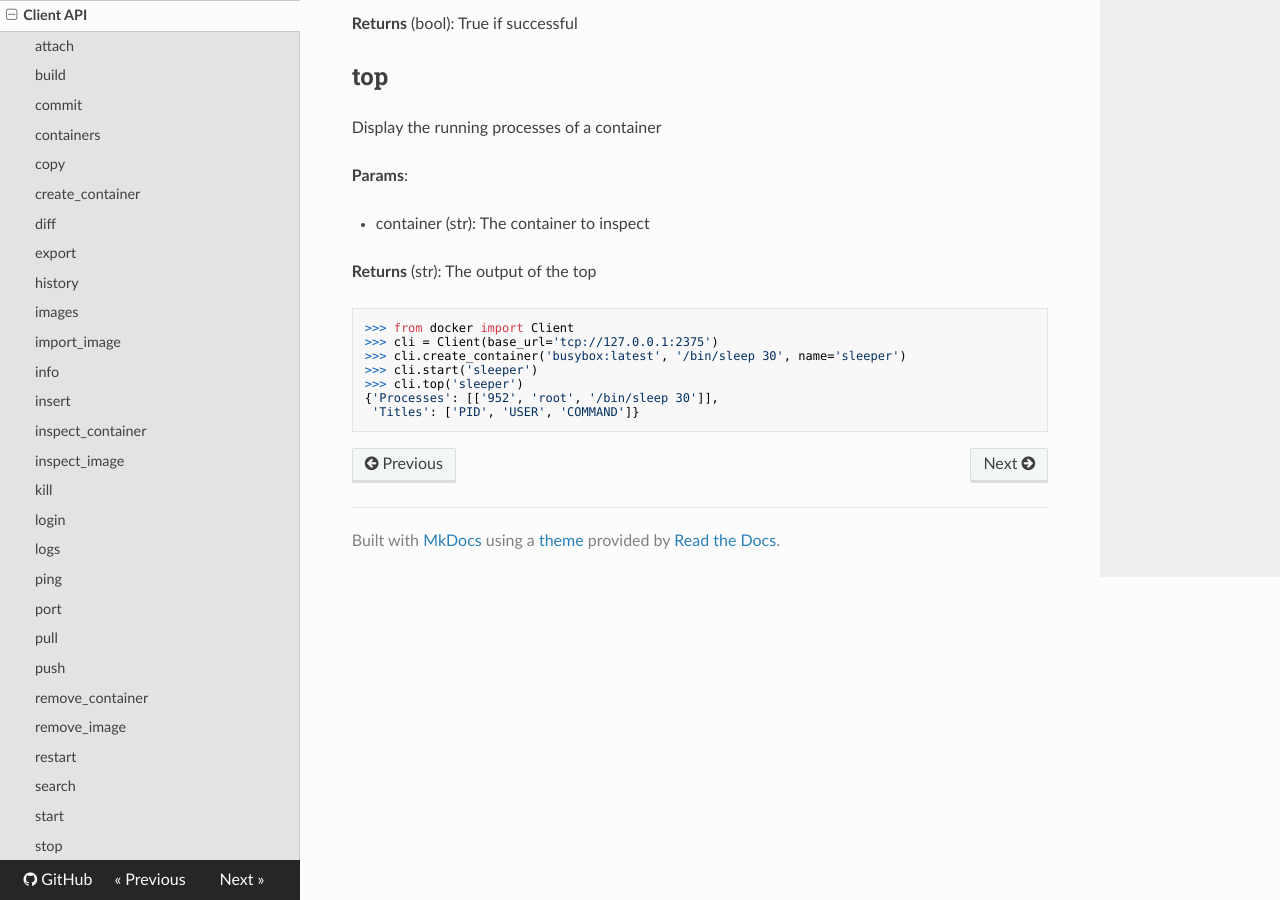
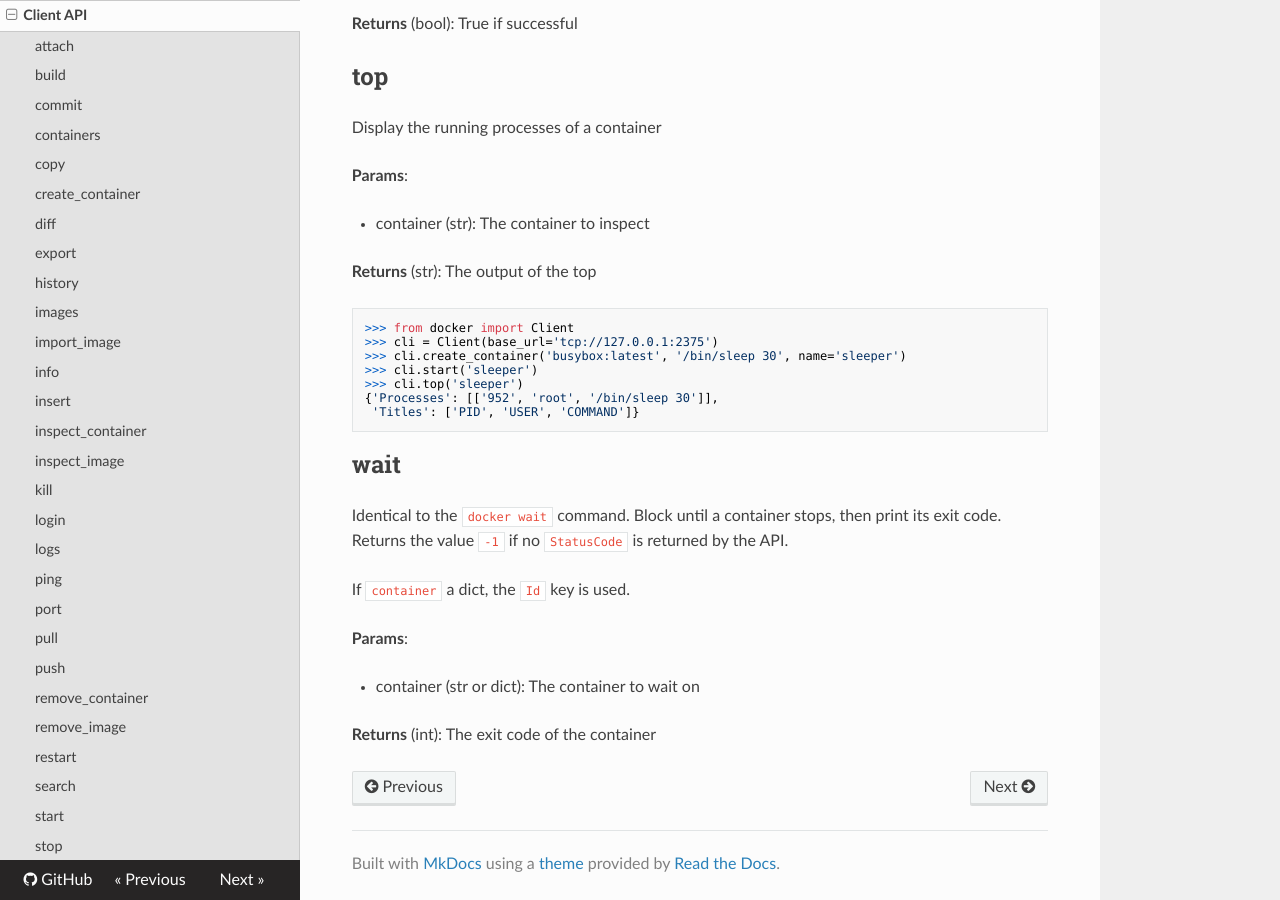
Before and after one commit to docker/docker-py, an MkDocs documentation site: the page built from docs/api.md, in a window 1280 px wide and 900 px high, scrolled down 13064 px. Built offline with MkDocs 1.6.1, drawn with Linux system fonts in a browser that asks for light colours; nearby versions of some CDN libraries; old or Windows-style settings are respelled for this version of MkDocs.

Commit message:
Added .wait()

````diff
--- a/docs/api.md
+++ b/docs/api.md
@@ -648,6 +648,20 @@ Display the running processes of a container
  'Titles': ['PID', 'USER', 'COMMAND']}
 ```
 
+## wait
+Identical to the `docker wait` command. Block until a container stops, then
+print its exit code. Returns the value `-1` if no `StatusCode` is returned by
+the API.
+
+If `container` a dict, the `Id` key is used.
+
+**Params**:
+
+* container (str or dict): The container to wait on
+
+**Returns** (int): The exit code of the container
+
+
 <!---
 TODO:
 
````
Also changed, not shown: other parts of docs/api.md (+0 -1 lines).
